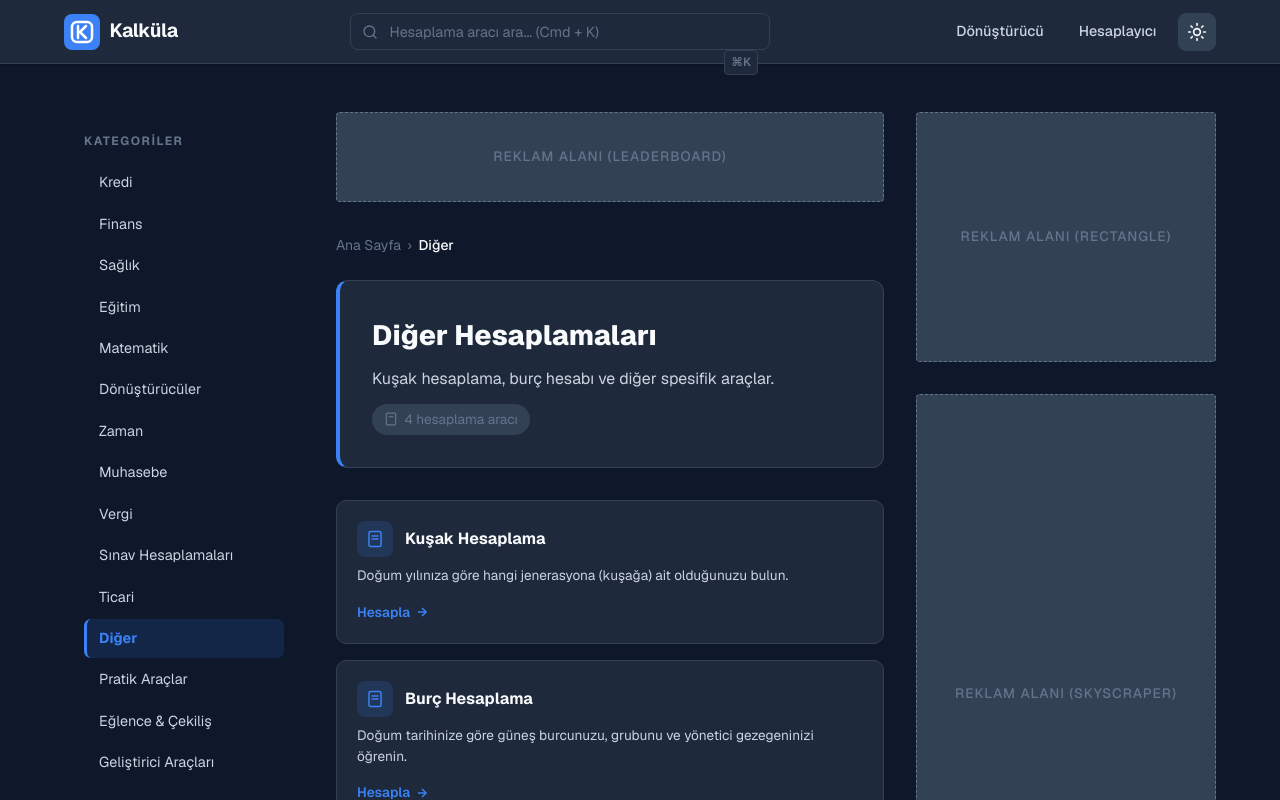
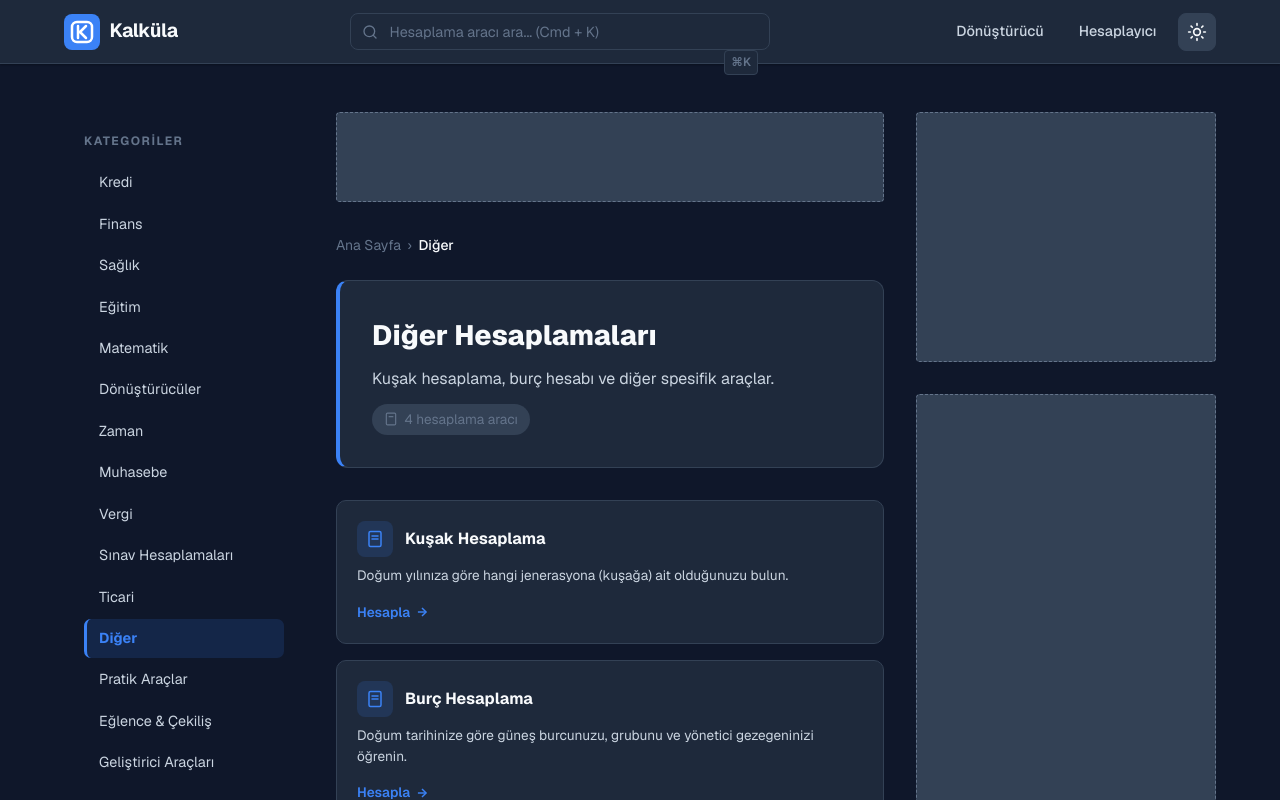
Before and after one commit to Mefeuzunn/kalkula.com, a Next.js app: page /kategori/diger in a window 1280 px wide. Shown: the top 800 px of the page. Built offline with nearby package versions, Linux system fonts and the light colour scheme.

Commit message:
Gerçek AdSense reklam birimi (slot: 9909102653) tüm alanlara uygulandı

```diff
--- a/src/components/AdPlaceholder.tsx
+++ b/src/components/AdPlaceholder.tsx
@@ -1,4 +1,5 @@
 import React from "react";
+import AdBanner from "./AdBanner";
 
 type AdType = "skyscraper" | "rectangle" | "leaderboard" | "fluid";
 
@@ -8,9 +9,15 @@ interface AdPlaceholderProps {
 }
 
 export function AdPlaceholder({ type, className = "" }: AdPlaceholderProps) {
+  // Kullanıcının sağladığı slot ID: 9909102653
+  const AD_SLOT = "9909102653";
+
   return (
-    <div className={`ad-container ad-${type} ${className}`}>
-      <span>Reklam Alanı ({type})</span>
+    <div className={`ad-container ad-${type} ${className}`} style={{ minHeight: type === "leaderboard" ? "90px" : "250px" }}>
+      <AdBanner
+        adSlot={AD_SLOT}
+        adFormat={type === "skyscraper" ? "vertical" : type === "leaderboard" ? "horizontal" : "auto"}
+      />
     </div>
   );
 }
```
